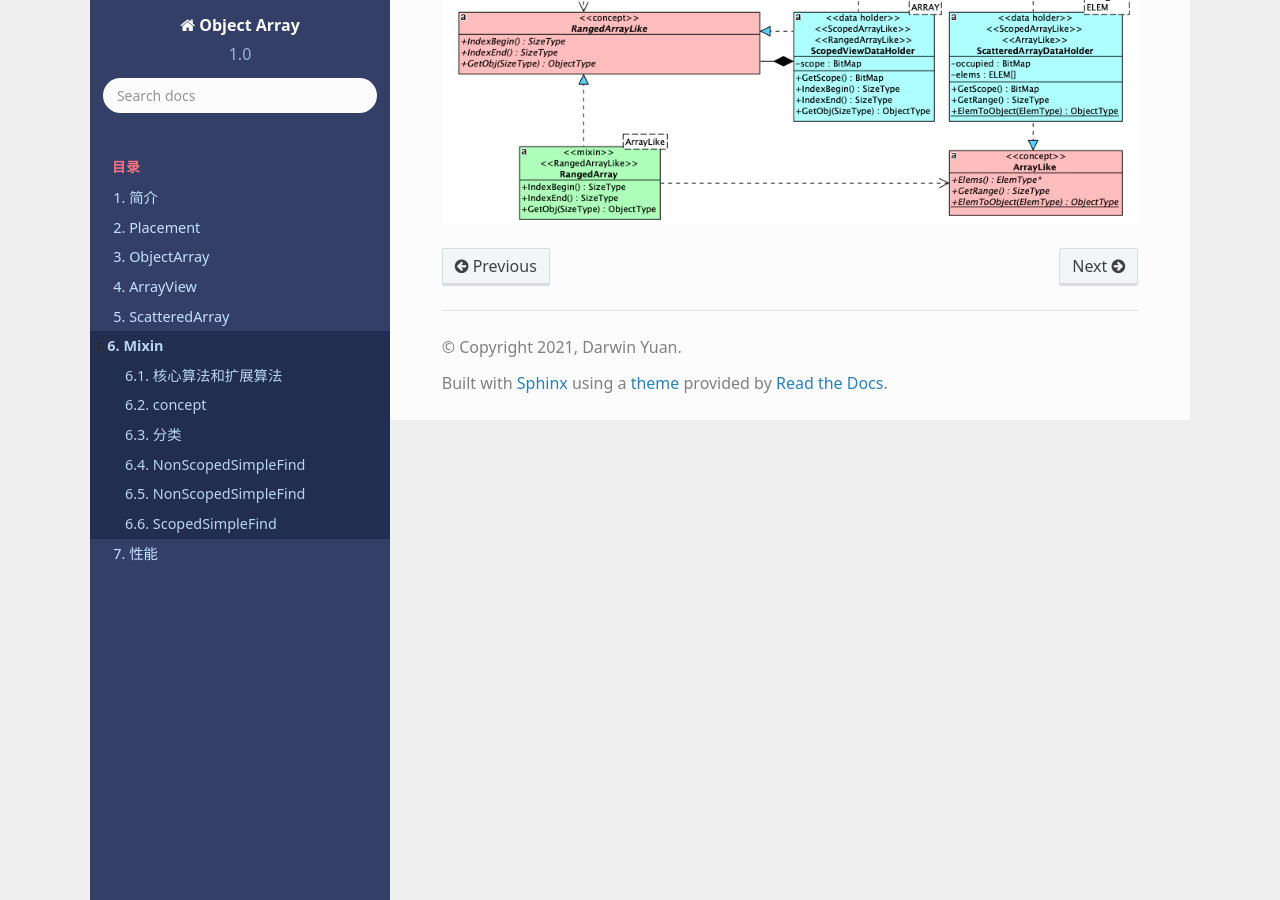
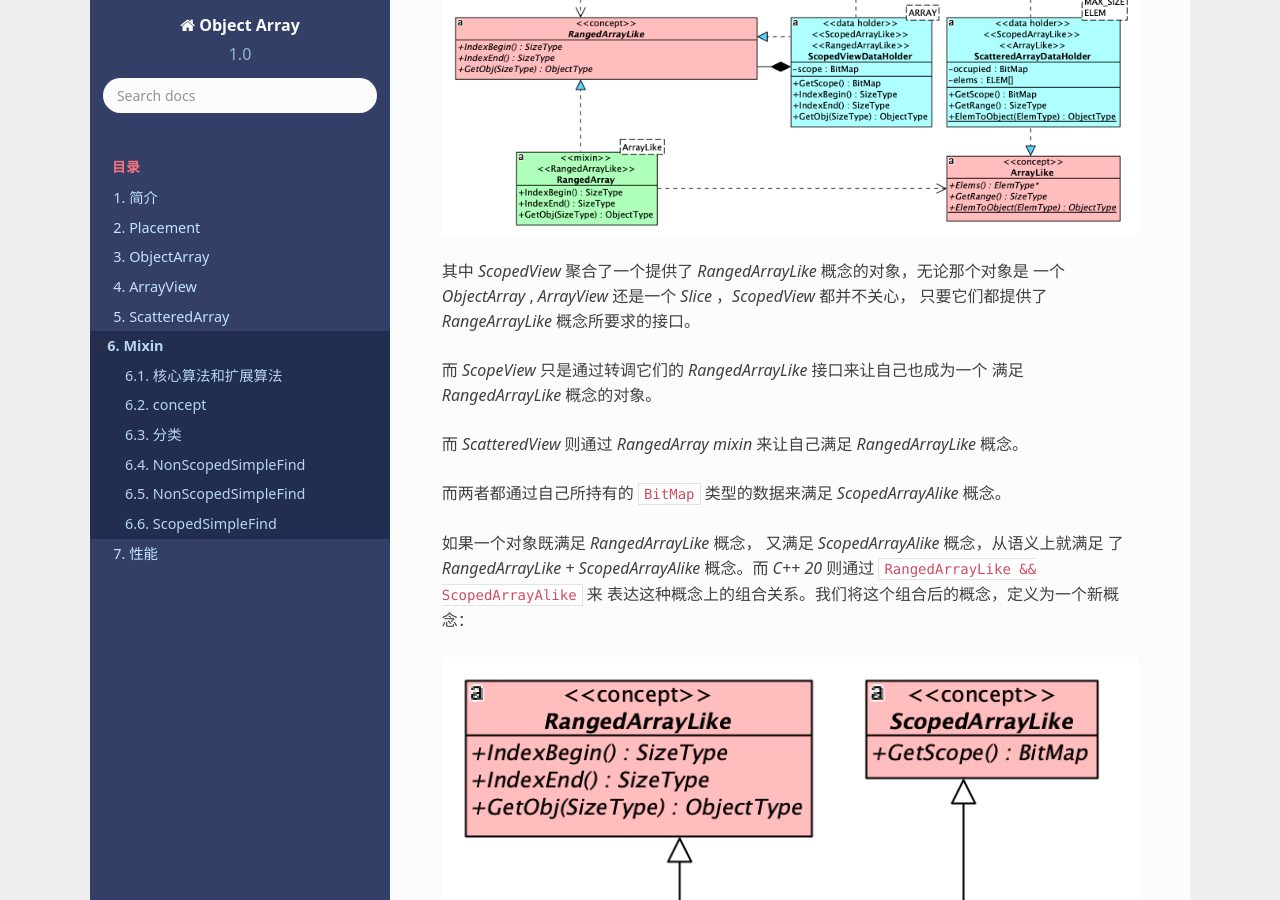
Before and after one commit to godsme/object-array, a Sphinx documentation site: the page built from doc/source/Mixin.rst, in a window 1280 px wide and 900 px high, scrolled down 5731 px. Built offline with Sphinx 7.4.7 and the Read the Docs theme 2.0.0, drawn with Linux system fonts in a browser that asks for light colours; formulas are drawn with MathJax 3.

Commit message:
ArrayView Test

```diff
--- a/doc/source/Mixin.rst
+++ b/doc/source/Mixin.rst
@@ -195,3 +195,20 @@ ScopedSimpleFind
 而 `ScopedView` 与 `ScatteredArray` 都属于此类。它们的关系如下：
 
 .. image:: images/scoped-find.png
+
+其中 `ScopedView` 聚合了一个提供了 `RangedArrayLike` 概念的对象，无论那个对象是
+一个 `ObjectArray` , `ArrayView` 还是一个 `Slice` ，`ScopedView` 都并不关心，
+只要它们都提供了 `RangeArrayLike` 概念所要求的接口。
+
+而 `ScopeView` 只是通过转调它们的 `RangedArrayLike` 接口来让自己也成为一个
+满足 `RangedArrayLike` 概念的对象。
+
+而 `ScatteredView` 则通过 `RangedArray mixin` 来让自己满足 `RangedArrayLike` 概念。
+
+而两者都通过自己所持有的 ``BitMap`` 类型的数据来满足 `ScopedArrayAlike` 概念。
+
+如果一个对象既满足 `RangedArrayLike` 概念， 又满足 `ScopedArrayAlike` 概念，从语义上就满足
+了 `RangedArrayLike + ScopedArrayAlike` 概念。而 `C++ 20` 则通过 ``RangedArrayLike && ScopedArrayAlike`` 来
+表达这种概念上的组合关系。我们将这个组合后的概念，定义为一个新概念：
+
+.. image:: images/scoped-ranged-concept.png
```
Also changed, not shown: doc/source/images/scoped-find.png, doc/source/images/scoped-ranged-concept.png (added).
